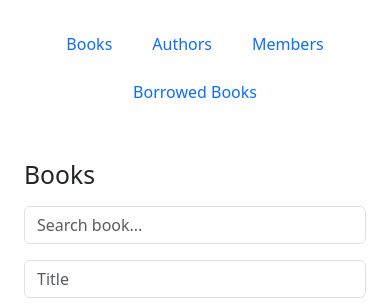
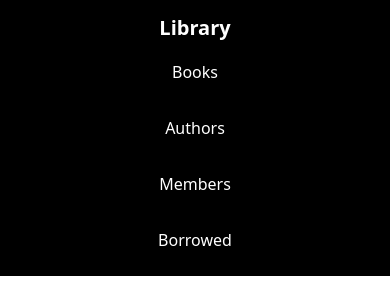
Before and after one commit to aka-highend/library-web-app, a React (Vite) app: page /books in a window 390 px wide. Shown: the top 303 px of the page. Built offline with nearby package versions, Linux system fonts and the light colour scheme; no server answers.

Commit message:
included book title only on member list for simplicity, redesigned header nav

```diff
--- /dev/null
+++ b/src/App.css
@@ -0,0 +1,37 @@
+.custom-navbar {
+  background-color: #000; /* Black background */
+  padding: 1rem 0;
+}
+
+.custom-navbar .navbar-brand {
+  color: #fff;
+  font-weight: 600;
+  font-size: 1.5rem;
+}
+
+.custom-navbar .nav-link {
+  color: #fff;
+  transition: color 0.3s;
+}
+
+.custom-navbar .nav-link:hover {
+  color: #ccc;
+}
+
+@media (max-width: 768px) {
+  .custom-navbar .container {
+    flex-direction: column;
+    align-items: flex-start;
+    gap: 0.75rem;
+  }
+
+  .custom-navbar ul.nav {
+    flex-direction: column;
+    align-items: flex-start;
+    gap: 0.5rem;
+  }
+
+  .custom-navbar .navbar-brand {
+    font-size: 1.25rem;
+  }
+}
--- a/src/App.jsx
+++ b/src/App.jsx
@@ -16,35 +16,40 @@ import "remixicon/fonts/remixicon.css";
 import "bootstrap/dist/css/bootstrap.min.css";
 import "bootstrap/dist/js/bootstrap.min.js";
 
+import "./App.css";
+
 const App = () => {
   return (
     <>
       <Router>
-        <div className="container mt-4">
-          <nav className="mb-4">
-            <ul className="nav nav-pills flex-wrap gap-2 justify-content-center justify-content-md-start">
+        <header className="custom-navbar">
+          <div className="container d-flex flex-wrap justify-content-between align-items-center">
+            <h1 className="navbar-brand mb-0">Library</h1>
+            <ul className="nav gap-3 align-items-center">
               <li className="nav-item">
-                <Link className="nav-link" to="/">
+                <Link className="nav-link text-white" to="/books">
                   Books
                 </Link>
               </li>
               <li className="nav-item">
-                <Link className="nav-link" to="/authors">
+                <Link className="nav-link text-white" to="/authors">
                   Authors
                 </Link>
               </li>
               <li className="nav-item">
-                <Link className="nav-link" to="/members">
+                <Link className="nav-link text-white" to="/members">
                   Members
                 </Link>
               </li>
               <li className="nav-item">
-                <Link className="nav-link" to="/borrowed-books">
-                  Borrowed Books
+                <Link className="nav-link text-white" to="/borrowed-books">
+                  Borrowed
                 </Link>
               </li>
             </ul>
-          </nav>
+          </div>
+        </header>
+        <div className="container">
           <Routes>
             <Route path="/books" element={<BookList />} />
             <Route path="/" element={<Navigate to="/books" />} />
--- a/src/pages/MemberList.jsx
+++ b/src/pages/MemberList.jsx
@@ -83,12 +83,7 @@ const MemberList = () => {
                   {borrowedBooksByMember[member.id]?.length > 0 ? (
                     <ul className="mb-0 ps-3">
                       {borrowedBooksByMember[member.id].map((book) => (
-                        <li key={book.id}>
-                          {book.title}{" "}
-                          <small className="text-muted">
-                            ({book.borrowDate} → {book.returnDate})
-                          </small>
-                        </li>
+                        <li key={book.id}>{book.title}</li>
                       ))}
                     </ul>
                   ) : (
```
